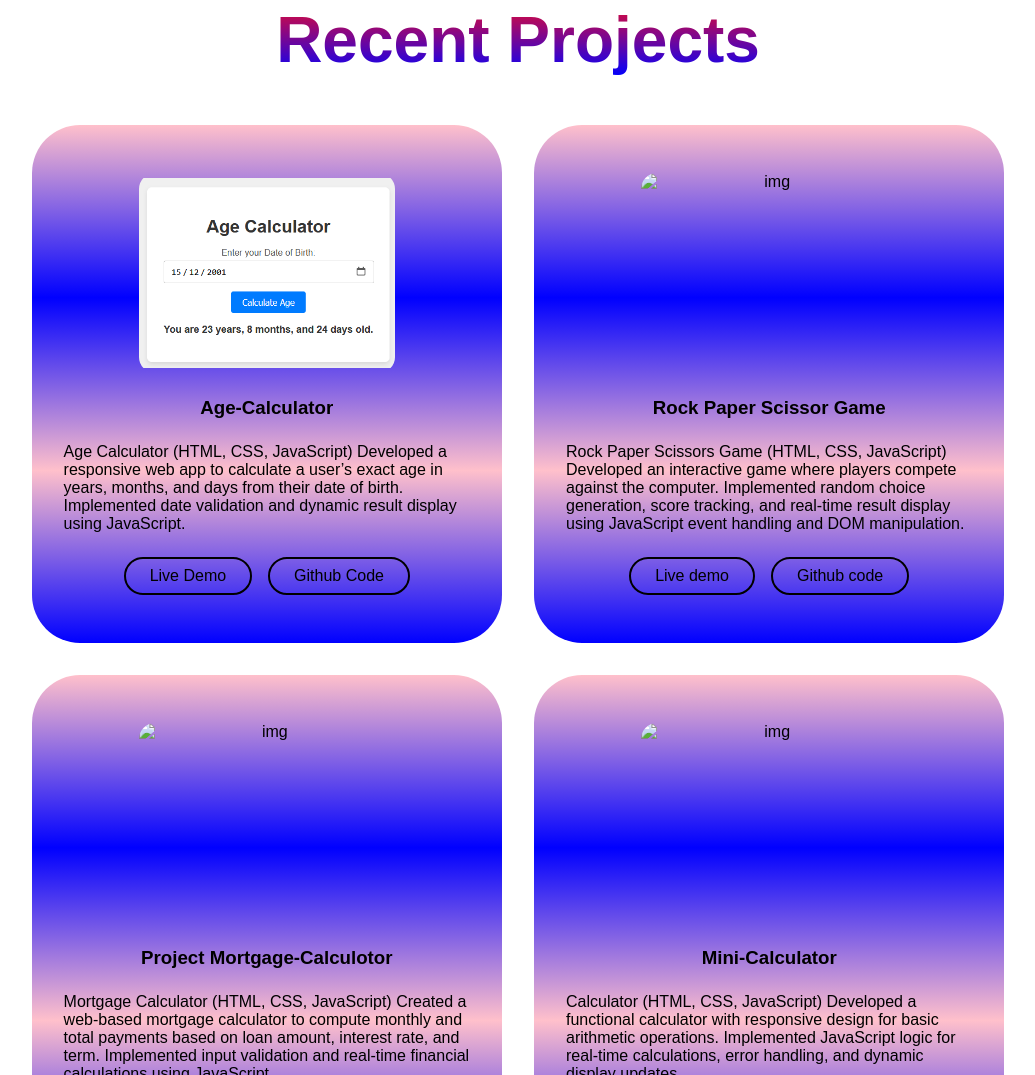
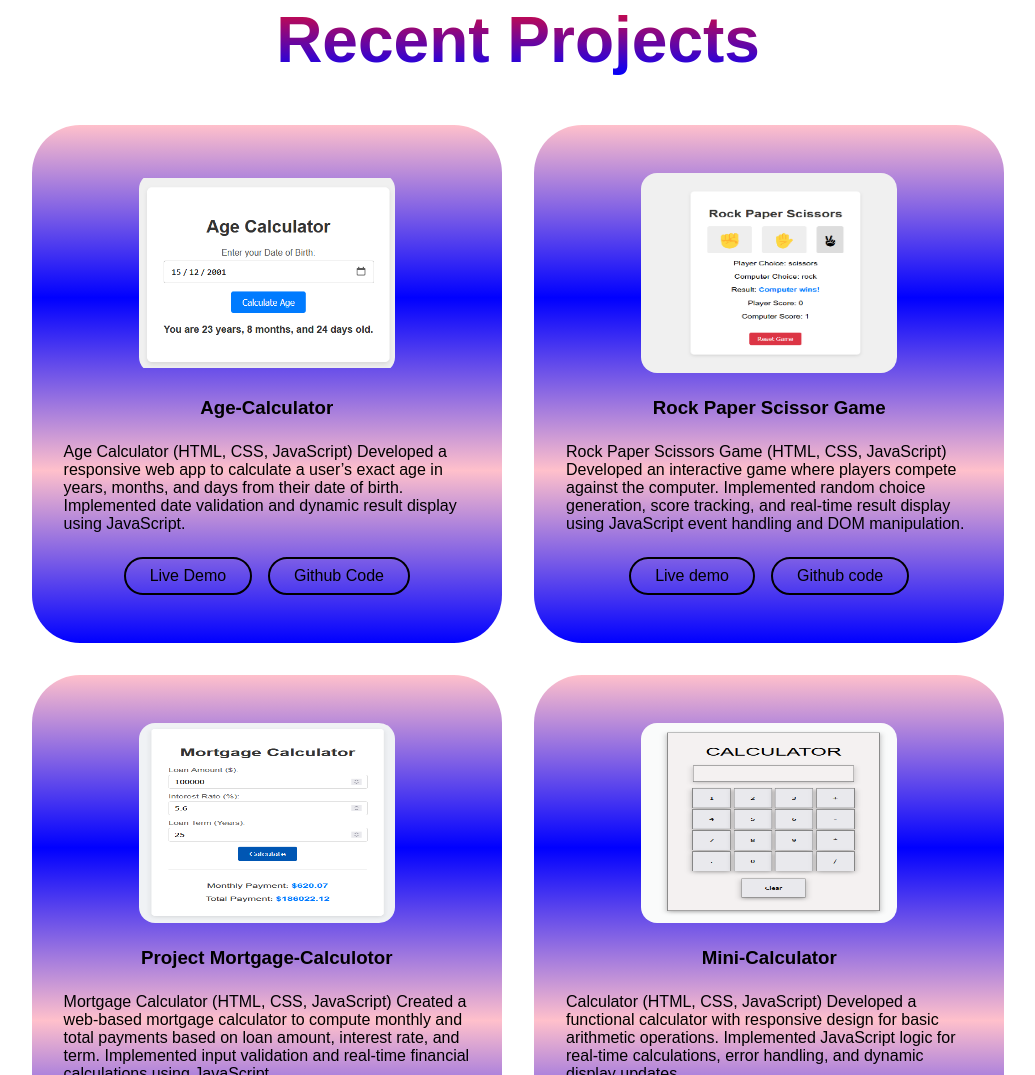
Before and after one commit to prasanna60972-coder/Portfolio, a plain HTML site: page index.html in a window 1280 px wide. Shown: the part 1725-2800 px from the top of the page, without its empty margins (122-1157 px from the left). Drawn offline with Linux system fonts and the light colour scheme.

Commit message:
Update index.html

```diff
--- a/index.html
+++ b/index.html
@@ -28,7 +28,7 @@
 <!-- about section -->
 <section class="about" id="about">
     <div class="about-container">
-        <img src="asset/personal.jpeg" alt="image" style="object-fit: contain;">
+        <img src="personal.jpeg" alt="image" style="object-fit: contain;">
         <div class="info-box">
 
             <div class="text">
@@ -117,7 +117,7 @@
         </div>
         <div class="projects-grid">
             <div class="project-card">
-                <img src="asset/computer.png" alt="img" height="200px" width="200px" style="object-fit: fill;">
+                <img src="computer.png" alt="img" height="200px" width="200px" style="object-fit: fill;">
                 <h3>Rock Paper Scissor Game</h3>
                 <p>
                     Rock Paper Scissors Game (HTML, CSS, JavaScript)
@@ -136,7 +136,7 @@
         </div>
         <div class="projects-grid">
             <div class="project-card">
-                <img src="asset/mort.png" alt="img" height="200px" width="200px" style="object-fit: fill;">
+                <img src="mort.png" alt="img" height="200px" width="200px" style="object-fit: fill;">
                 <h3>Project Mortgage-Calculotor</h3>
                 <p>Mortgage Calculator (HTML, CSS, JavaScript)
                     Created a web-based mortgage calculator to compute monthly and total payments based on loan amount,
@@ -151,7 +151,7 @@
         </div>
         <div class="projects-grid">
             <div class="project-card">
-                <img src="asset/mincal.png" alt="img" height="200px" width="200px" style="object-fit: fill;">
+                <img src="mincal.png" alt="img" height="200px" width="200px" style="object-fit: fill;">
                 <h3>Mini-Calculator</h3>
                 <p>
                     Calculator (HTML, CSS, JavaScript)
```
